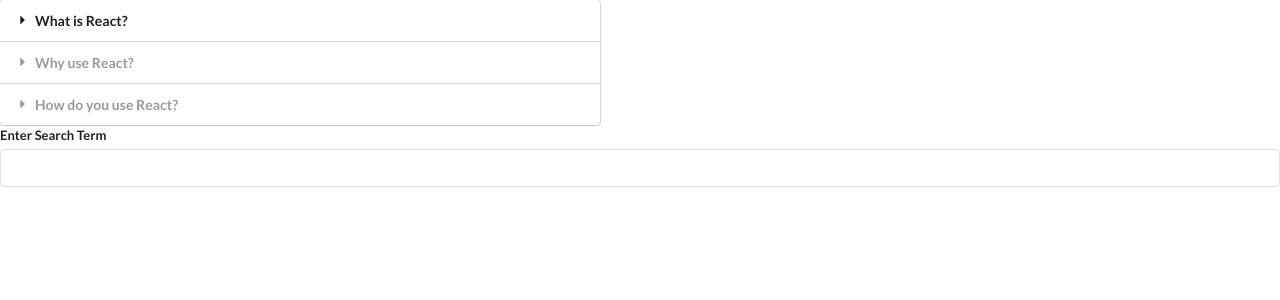
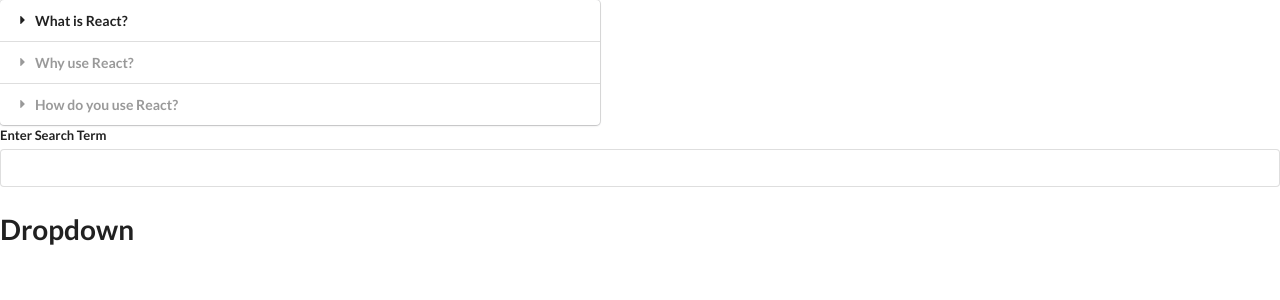
Before and after one commit to slroberts/accordion-widgets, a React (Create React App) app: page / in a window 1280 px wide. Shown: the top 300 px of the page. Built offline with nearby package versions, Linux system fonts and the light colour scheme.

Commit message:
created the Dropdown component

```diff
--- a/src/components/App.js
+++ b/src/components/App.js
@@ -1,5 +1,6 @@
 import React from 'react';
 import Accordion from './Accordion';
+import Dropdown from './Dropdown';
 import Search from './Search';
 
 const items = [
@@ -17,11 +18,27 @@
   },
 ];
 
+const options = [
+  {
+    label: 'Red',
+    value: 'red',
+  },
+  {
+    label: 'Green',
+    value: 'green',
+  },
+  {
+    label: 'Blue',
+    value: 'blue',
+  },
+];
+
 const App = () => {
   return (
     <div>
       <Accordion items={items} />
       <Search />
+      <Dropdown options={options} />
     </div>
   );
 };
--- /dev/null
+++ b/src/components/Dropdown.js
@@ -0,0 +1,7 @@
+import React from 'react';
+
+const Dropdown = () => {
+  return <h1>Dropdown</h1>;
+};
+
+export default Dropdown;
```
